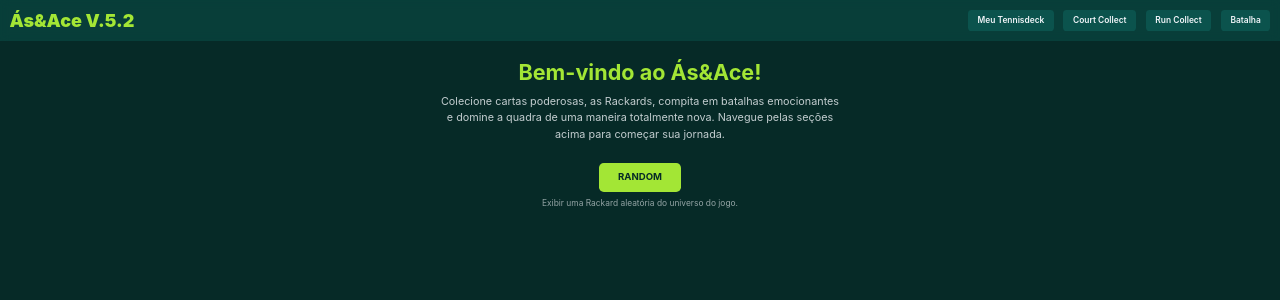
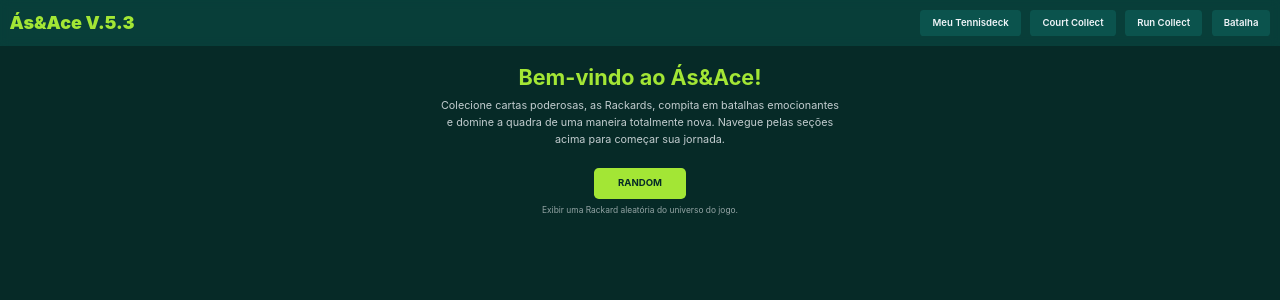
Before and after one commit to capsystemsjogoshibridos/testeaseace, a React (Vite) app: page / in a window 1280 px wide. Shown: the top 300 px of the page. Built offline with nearby package versions, Linux system fonts and the light colour scheme; no server answers; a web font is replaced by a local one.

Commit message:
Add files via upload

```diff
--- a/App.tsx
+++ b/App.tsx
@@ -98,7 +98,7 @@ const App: React.FC = () => {
             <button
                 onClick={handleRandomButtonClick}
                 disabled={isLoading}
-                className="bg-tennis-accent text-tennis-dark font-bold py-3 px-8 rounded-lg transition-transform transform hover:scale-105 disabled:bg-gray-500 disabled:cursor-not-allowed"
+                className="bg-tennis-accent text-tennis-dark font-bold py-3.5 px-10 rounded-lg transition-transform transform hover:scale-105 disabled:bg-gray-500 disabled:cursor-not-allowed"
             >
                 {isLoading ? "Gerando..." : "RANDOM"}
             </button>
--- a/components/BattleView.tsx
+++ b/components/BattleView.tsx
@@ -1,4 +1,3 @@
-
 import React, { useState } from 'react';
 import type { Rackard } from '../types';
 import { Card } from './Card';
@@ -80,7 +79,7 @@ export const BattleView: React.FC<BattleViewProps> = ({ deck, onDefeat, onVictor
                 />
                  <button
                     onClick={handleClaim}
-                    className="w-full max-w-xs bg-tennis-green hover:bg-tennis-green/80 text-white font-bold py-2 px-4 rounded-lg transition-colors"
+                    className="w-full max-w-xs bg-tennis-green hover:bg-tennis-green/80 text-white font-bold py-2.5 px-6 rounded-lg transition-colors"
                 >
                     OK
                 </button>
@@ -89,13 +88,13 @@ export const BattleView: React.FC<BattleViewProps> = ({ deck, onDefeat, onVictor
             <div className="flex justify-center gap-4">
               <button
                 onClick={handleVictory}
-                className="bg-tennis-green hover:bg-tennis-green/80 text-white font-bold py-2 px-6 rounded-lg transition-colors"
+                className="bg-tennis-green hover:bg-tennis-green/80 text-white font-bold py-2.5 px-8 rounded-lg transition-colors"
               >
                 Vitória
               </button>
               <button
                 onClick={handleDefeat}
-                className="bg-red-600 hover:bg-red-700 text-white font-bold py-2 px-6 rounded-lg transition-colors"
+                className="bg-red-600 hover:bg-red-700 text-white font-bold py-2.5 px-8 rounded-lg transition-colors"
               >
                 Derrota
               </button>
--- a/components/CourtCollectView.tsx
+++ b/components/CourtCollectView.tsx
@@ -182,7 +182,7 @@ export const CourtCollectView: React.FC<{onCollect: (baseCard: Omit<Rackard, 'id
         <p className="text-center text-tennis-light/70 mb-4 h-5">{isTracking ? cardHint : message}</p>
 
         {!isTracking && (
-             <button onClick={handleSync} className="mb-4 bg-tennis-green hover:bg-tennis-green/80 text-tennis-dark font-bold py-2 px-6 rounded-lg transition-colors">
+             <button onClick={handleSync} className="mb-4 bg-tennis-green hover:bg-tennis-green/80 text-tennis-dark font-bold py-2.5 px-8 rounded-lg transition-colors">
                 Sincronizar Posição
             </button>
         )}
--- a/components/Header.tsx
+++ b/components/Header.tsx
@@ -19,7 +19,7 @@ export const Header: React.FC<HeaderProps> = ({ setCurrentView, currentView }) =
     return (
       <button
         onClick={() => setCurrentView(view)}
-        className={`px-4 py-2 text-sm font-semibold rounded-md transition-all duration-300 ${
+        className={`px-5 py-2.5 text-base font-semibold rounded-md transition-all duration-300 ${
           isActive
             ? 'bg-tennis-accent text-tennis-dark shadow-lg'
             : 'bg-tennis-blue text-tennis-light hover:bg-tennis-accent/80 hover:text-tennis-dark'
@@ -37,7 +37,7 @@ export const Header: React.FC<HeaderProps> = ({ setCurrentView, currentView }) =
             className="text-3xl font-black text-tennis-accent cursor-pointer"
             onClick={() => setCurrentView('home')}
         >
-            Ás&Ace V.5.2
+            Ás&Ace V.5.3
         </h1>
         <nav className="flex items-center space-x-2 md:space-x-4">
           {navItems.map(item => (
--- a/components/RunCollectView.tsx
+++ b/components/RunCollectView.tsx
@@ -219,7 +219,7 @@ export const RunCollectView: React.FC<{onCollect: (baseCard: Omit<Rackard, 'id'
         </div>
 
         {!isTracking && (
-             <button onClick={handleSync} className="mb-4 bg-tennis-green hover:bg-tennis-green/80 text-tennis-dark font-bold py-2 px-6 rounded-lg transition-colors">
+             <button onClick={handleSync} className="mb-4 bg-tennis-green hover:bg-tennis-green/80 text-tennis-dark font-bold py-2.5 px-8 rounded-lg transition-colors">
                 Sincronizar e Iniciar
             </button>
         )}
--- a/index.html
+++ b/index.html
@@ -3,7 +3,7 @@
   <head>
     <meta charset="UTF-8" />
     <meta name="viewport" content="width=device-width, initial-scale=1.0" />
-    <title>Ás&Ace V.5.2</title>
+    <title>Ás&Ace V.5.3</title>
     <script src="https://cdn.tailwindcss.com"></script>
     <script>
       tailwind.config = {
```
